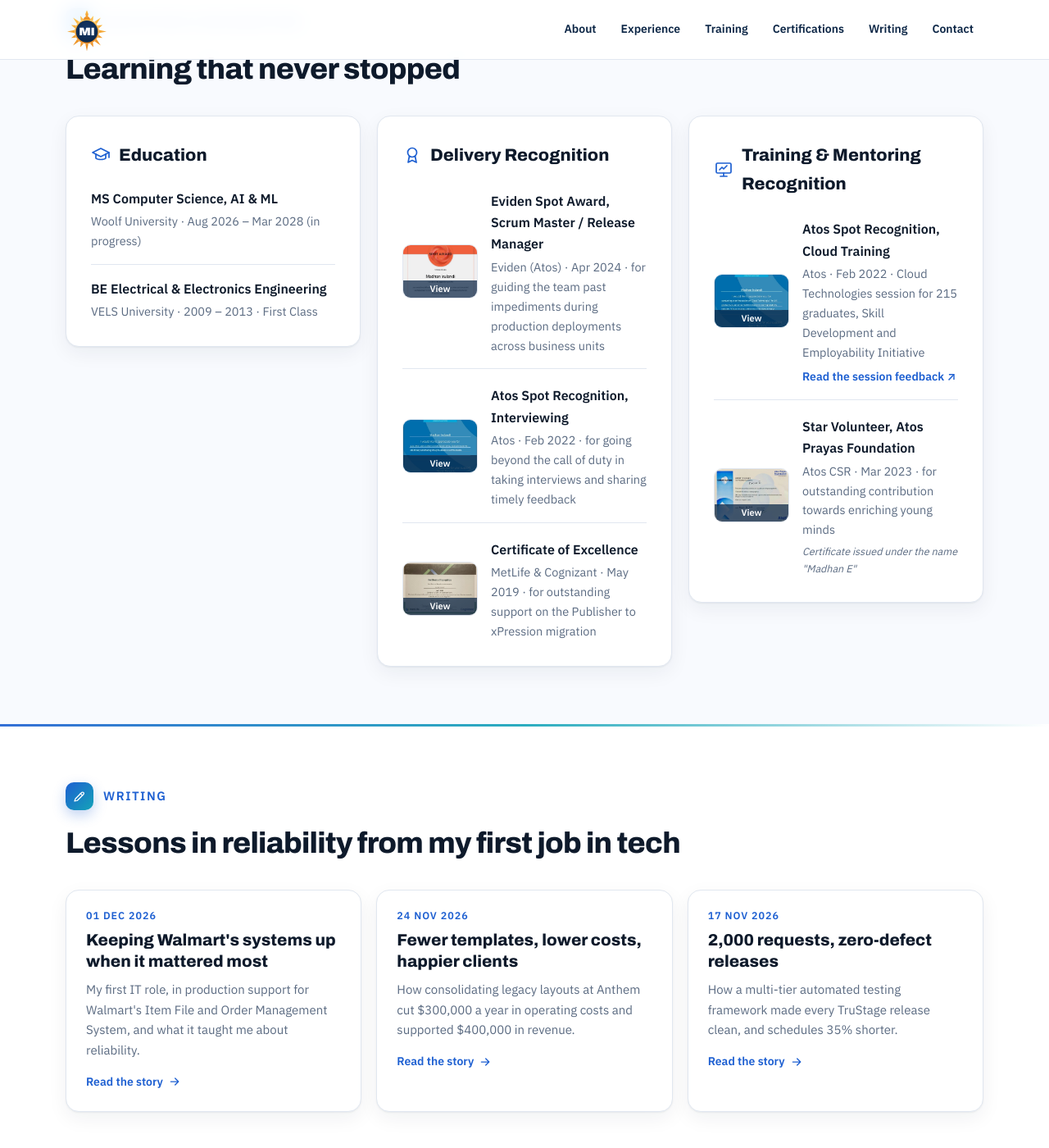
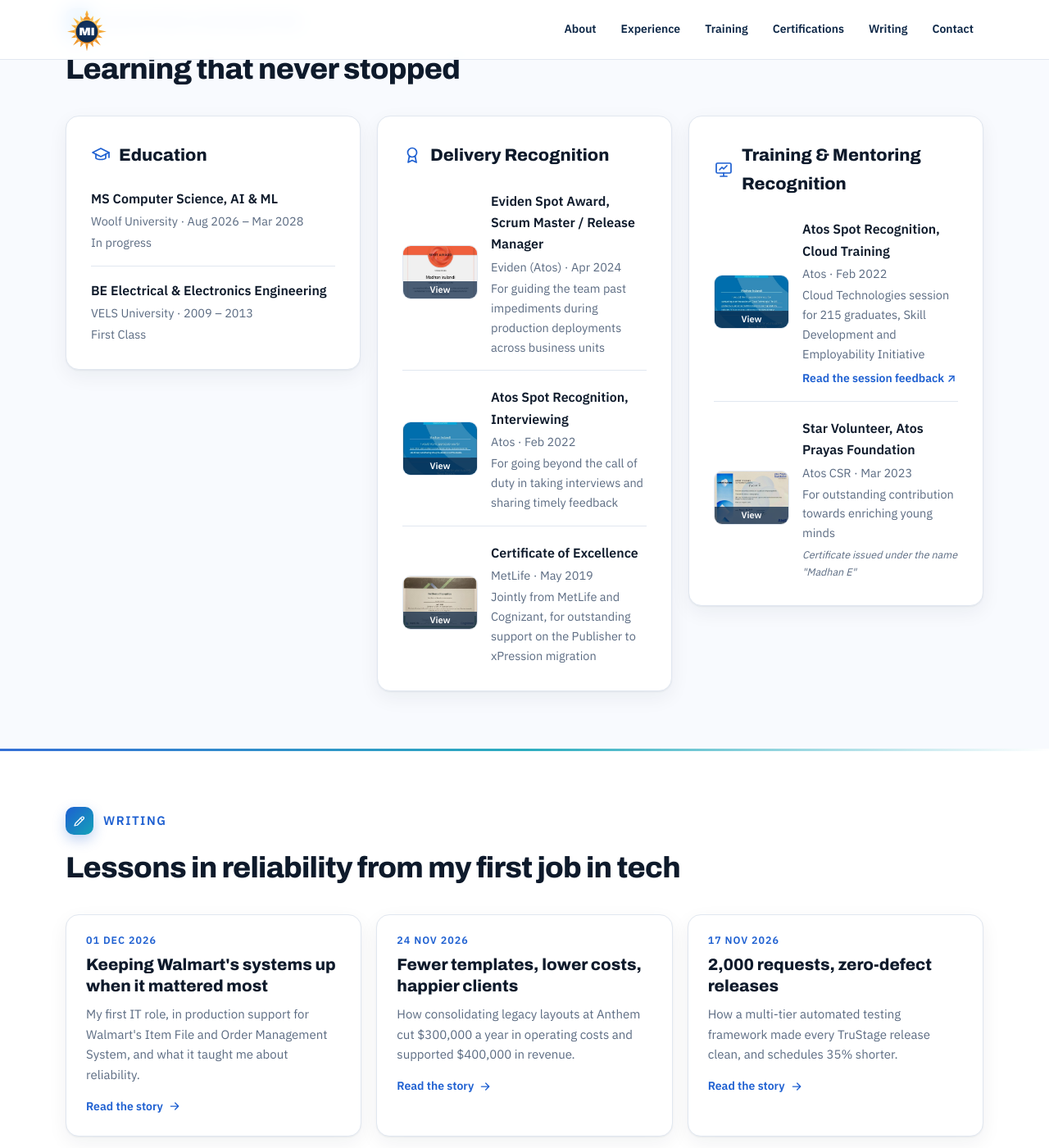
Before and after one commit to Madhan-I/Madhan-I.github.io, a Jekyll site: the page built from index.html, in a window 1280 px wide and 1400 px high, scrolled down 9341 px. Shown: the whole window at 82% size. Built offline with Jekyll 4.4.1, drawn with Linux system fonts in a browser that asks for light colours.

Commit message:
Education & awards: issuer and date on line one, description below
Co-Authored-By: Claude Opus 5.5 <noreply@anthropic.com>
Claude-Session: https://claude.ai/code/session_01MFRrTt7LBDdX57m85KHNGp

```diff
--- a/_data/profile.yml
+++ b/_data/profile.yml
@@ -463,7 +463,7 @@ certifications:
 
 education:
   - title: MS Computer Science, AI & ML
-    detail: Woolf University · Aug 2026 – Mar 2028 (in progress)
+    detail: Woolf University · Aug 2026 – Mar 2028 · In progress
   - title: BE Electrical & Electronics Engineering
     detail: VELS University · 2009 – 2013 · First Class
 
@@ -478,7 +478,7 @@ award_groups:
         detail: Atos · Feb 2022 · for going beyond the call of duty in taking interviews and sharing timely feedback
         image: award-interview.jpg
       - title: Certificate of Excellence
-        detail: MetLife & Cognizant · May 2019 · for outstanding support on the Publisher to xPression migration
+        detail: MetLife · May 2019 · Jointly from MetLife and Cognizant, for outstanding support on the Publisher to xPression migration
         image: award-metlife.jpg
   - group: Training & Mentoring Recognition
     icon: board
--- a/assets/css/style.css
+++ b/assets/css/style.css
@@ -434,3 +434,8 @@ nav .wrap { padding-block: 10px; }
   .chip-row { flex-wrap: nowrap; }
   .chip-row .chip { flex: 1 1 auto; text-align: center; white-space: nowrap; }
 }
+
+/* Education & awards: issuer · date on line 1, description on line 2 */
+.rows li > span.d2, .abody > span.d2 { margin-top: 2px; }
+.rows li > span.d2::first-letter, .abody > span.d2::first-letter { text-transform: uppercase; }
+.rows .nw, .abody .nw { white-space: nowrap; }
--- a/index.html
+++ b/index.html
@@ -141,12 +141,12 @@ layout: default
     <div class="three">
       <div class="panel reveal">
         <h3><svg class="ic" aria-hidden="true"><use href="#i-cap"/></svg>Education</h3>
-        <ul class="rows">{% for e in p.education %}<li><b>{{ e.title }}</b><span>{{ e.detail }}</span></li>{% endfor %}</ul>
+        <ul class="rows">{% for e in p.education %}{% assign parts = e.detail | split: " · " %}<li><b>{{ e.title }}</b><span>{{ parts[0] }}{% if parts[1] %} · <span class="nw">{{ parts[1] }}</span>{% endif %}</span>{% if parts.size > 2 %}<span class="d2">{% for x in parts offset:2 %}{{ x }}{% unless forloop.last %} · {% endunless %}{% endfor %}</span>{% endif %}</li>{% endfor %}</ul>
       </div>
       {% for g in p.award_groups %}
       <div class="panel reveal">
         <h3><svg class="ic" aria-hidden="true"><use href="#i-{{ g.icon | default: 'award' }}"/></svg>{{ g.group }}</h3>
-        <ul class="rows">{% for a in g.items %}<li class="award{% if a.image %} has-image{% endif %}">{% if a.image %}<a class="thumb" href="{{ '/assets/badges/' | append: a.image | relative_url }}" data-lightbox data-caption="{{ a.title }}"><img src="{{ '/assets/badges/' | append: a.image | relative_url }}" alt="{{ a.title }} certificate" loading="lazy" width="96" height="96"><span class="zoom">View</span></a>{% endif %}<span class="abody"><b>{{ a.title }}</b><span>{{ a.detail }}</span>{% if a.extra_image %}<a class="extra" href="{{ '/assets/badges/' | append: a.extra_image | relative_url }}" data-lightbox data-caption="{{ a.title }}: session feedback">{{ a.extra_label }} ↗</a>{% endif %}{% if a.note %}<small class="anote">{{ a.note }}</small>{% endif %}</span></li>{% endfor %}</ul>
+        <ul class="rows">{% for a in g.items %}<li class="award{% if a.image %} has-image{% endif %}">{% if a.image %}<a class="thumb" href="{{ '/assets/badges/' | append: a.image | relative_url }}" data-lightbox data-caption="{{ a.title }}"><img src="{{ '/assets/badges/' | append: a.image | relative_url }}" alt="{{ a.title }} certificate" loading="lazy" width="96" height="96"><span class="zoom">View</span></a>{% endif %}{% assign parts = a.detail | split: " · " %}<span class="abody"><b>{{ a.title }}</b><span>{{ parts[0] }}{% if parts[1] %} · <span class="nw">{{ parts[1] }}</span>{% endif %}</span>{% if parts.size > 2 %}<span class="d2">{% for x in parts offset:2 %}{{ x }}{% unless forloop.last %} · {% endunless %}{% endfor %}</span>{% endif %}{% if a.extra_image %}<a class="extra" href="{{ '/assets/badges/' | append: a.extra_image | relative_url }}" data-lightbox data-caption="{{ a.title }}: session feedback">{{ a.extra_label }} ↗</a>{% endif %}{% if a.note %}<small class="anote">{{ a.note }}</small>{% endif %}</span></li>{% endfor %}</ul>
       </div>
       {% endfor %}
     </div>
```
